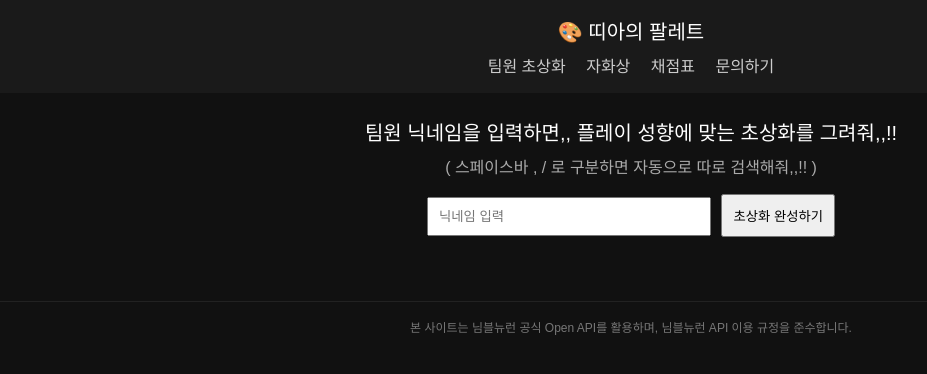
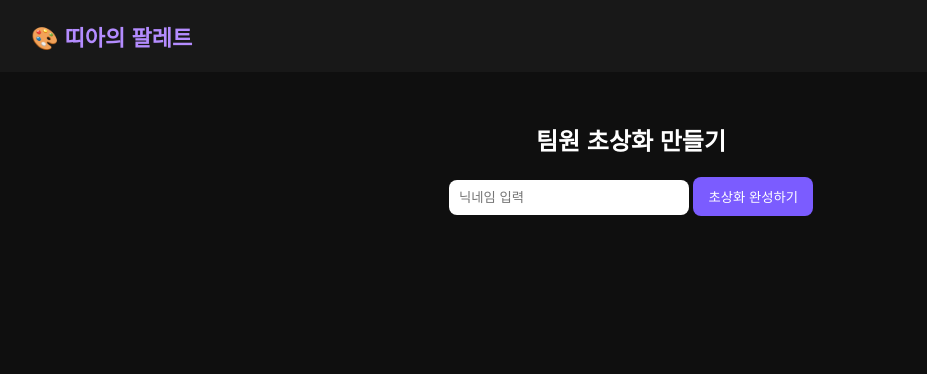
Before and after one commit to dejava-daisky/er-dodge, a Flask app: page / in a window 1280 px wide. Shown: the top 374 px of the page, without its empty margins (9-936 px from the left). Run offline with Flask 3, Linux system fonts and the light colour scheme.

Commit message:
Update index.html

```diff
--- a/templates/index.html
+++ b/templates/index.html
@@ -2,108 +2,98 @@
 <html lang="ko">
 <head>
 <meta charset="UTF-8">
-<title>띠아의 팔레트</title>
-
+<title>팀원 초상화</title>
 <style>
 body{
-  background:#111;
+  margin:0;
+  font-family:Arial;
+  background:#0f0f0f;
   color:white;
-  font-family:sans-serif;
-  text-align:center;
-  margin:0;
 }
 header{
-  background:#1a1a1a;
-  padding:16px;
+  background:#181818;
+  padding:20px 40px;
 }
 .logo{
-  font-size:20px;
-  margin-bottom:8px;
+  font-size:22px;
+  color:#b48cff;
+  font-weight:bold;
 }
-nav a{
-  color:#ccc;
-  margin:0 8px;
-  text-decoration:none;
+main{
+  max-width:900px;
+  margin:auto;
+  padding:30px;
+  text-align:center;
 }
-nav a:hover{ color:white; }
-
-main{ padding:24px; }
-
-.main-text{ font-size:20px; margin-bottom:8px; }
-.sub-text{ color:#aaa; margin-bottom:16px; }
-
 input{
   padding:10px;
-  width:260px;
+  width:220px;
+  border-radius:8px;
+  border:none;
 }
 button{
-  padding:10px;
-  margin-left:6px;
+  padding:10px 15px;
+  border:none;
+  border-radius:8px;
+  background:#7b5cff;
+  color:white;
+  cursor:pointer;
 }
-
 .result-card{
-  border:1px solid #444;
-  margin:12px auto;
-  padding:12px;
-  border-radius:10px;
-  max-width:360px;
+  background:#1a1a1a;
+  padding:20px;
+  border-radius:15px;
+  margin-top:15px;
 }
-.center{ text-align:center; }
-.warning{ color:orange; }
-
-.loading{ display:none; margin-top:16px; }
-
-footer{
-  margin-top:40px;
-  padding:16px;
-  color:#777;
-  font-size:12px;
-  border-top:1px solid #222;
-}
+.center{text-align:center;}
 </style>
 </head>
 
 <body>
 
 <header>
-    <div class="logo">🎨 띠아의 팔레트</div>
-    <nav>
-        <a href="/">팀원 초상화</a>
-        <a href="/self">자화상</a>
-        <a href="/scoreboard">채점표</a>
-        <a href="https://naver.me/xNp300IW" target="_blank">문의하기</a>
-    </nav>
+<div class="logo">🎨 띠아의 팔레트</div>
 </header>
 
 <main>
 
-<div class="main-text">
-팀원 닉네임을 입력하면,, 플레이 성향에 맞는 초상화를 그려줘,,!!
-</div>
-
-<div class="sub-text">
-( 스페이스바 , / 로 구분하면 자동으로 따로 검색해줘,,!! )
-</div>
+<h2>팀원 초상화 만들기</h2>
 
 <input type="text" id="nickInput" placeholder="닉네임 입력">
-<button onclick="analyze()">초상화 완성하기</button>
+<button type="button" onclick="analyze()">초상화 완성하기</button>
 
-<div class="loading" id="loading">
-<p>로딩중이야,,!!</p>
-<img src="/assets/tia-run.gif" width="100">
-</div>
-
-<div id="results"></div>
 <div id="resultArea"></div>
 
 </main>
 
-<footer>
-본 사이트는 님블뉴런 공식 Open API를 활용하며,
-님블뉴런 API 이용 규정을 준수합니다.
-</footer>
+<script>
+function analyze(){
+  const nick = document.getElementById("nickInput").value;
+  if(!nick){
+    alert("닉네임을 입력하세요");
+    return;
+  }
 
-<script>
+  fetch("/analyze",{
+    method:"POST",
+    headers:{"Content-Type":"application/json"},
+    body: JSON.stringify({nickname:nick})
+  })
+  .then(res=>{
+    if(!res.ok){
+      throw new Error("서버 오류");
+    }
+    return res.json();
+  })
+  .then(data=>{
+    document.getElementById("resultArea").innerHTML = makeCard(data);
+  })
+  .catch(err=>{
+    console.error(err);
+    alert("검색 실패");
+  });
+}
+
 function makeCard(r){
   let img="";
   let comment="";
@@ -127,28 +117,12 @@ function makeCard(r){
     <b>${r.nickname}</b><br>
     ${r.games}판 / 캐릭터 ${r.mostChar} (${r.mostCharGames}판)
   </div>
+
   ${r.strength ? `<div class="result-card">강점: ${r.strength}</div>` : ""}
   ${r.weakness ? `<div class="result-card">약점: ${r.weakness}</div>` : ""}
+
   <div class="result-card center">${comment}</div>
   `;
-
-  function analyze(){
-  const nick = document.getElementById("nickInput").value;
-
-  fetch("/analyze",{
-    method:"POST",
-    headers:{"Content-Type":"application/json"},
-    body: JSON.stringify({nickname:nick})
-  })
-  .then(res=>res.json())
-  .then(data=>{
-    const area = document.getElementById("resultArea");
-    area.innerHTML = makeCard(data);
-  })
-  .catch(e=>{
-    console.error(e);
-  });
-}
 }
 </script>
 
```
